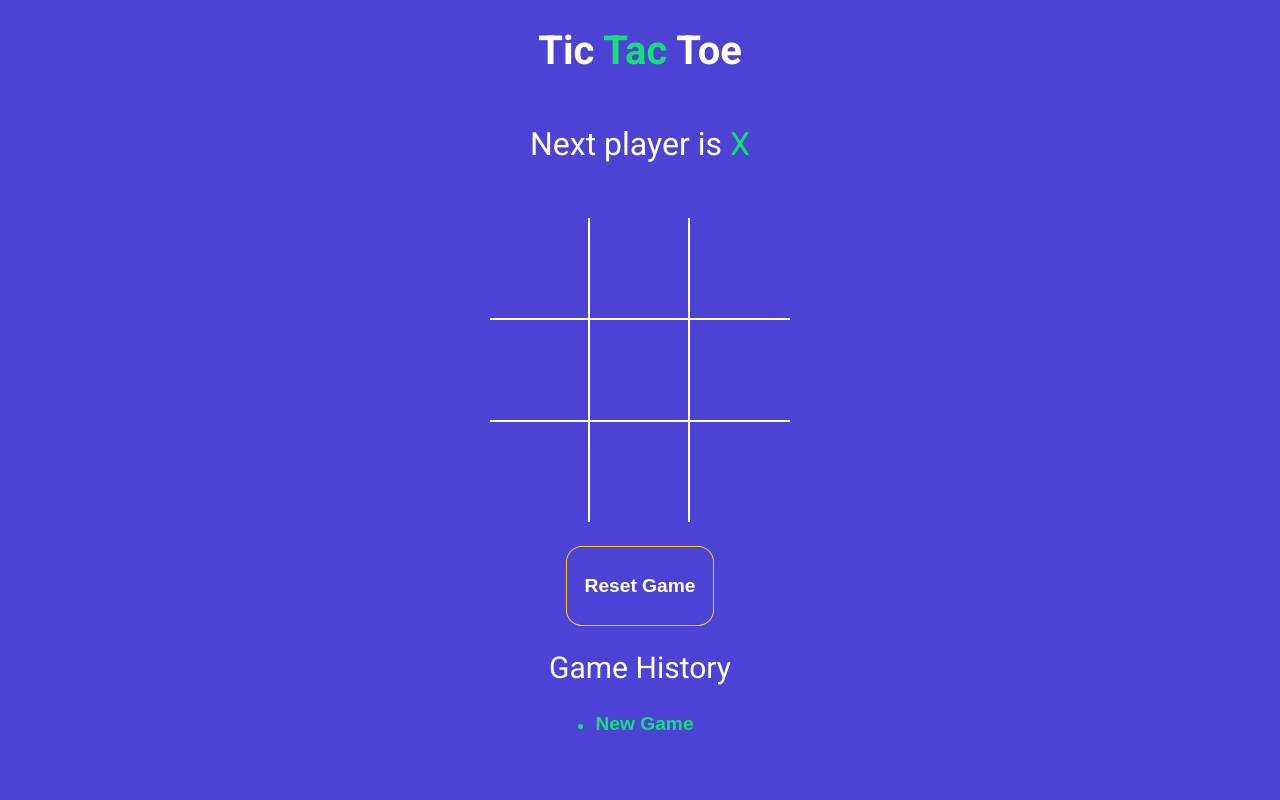
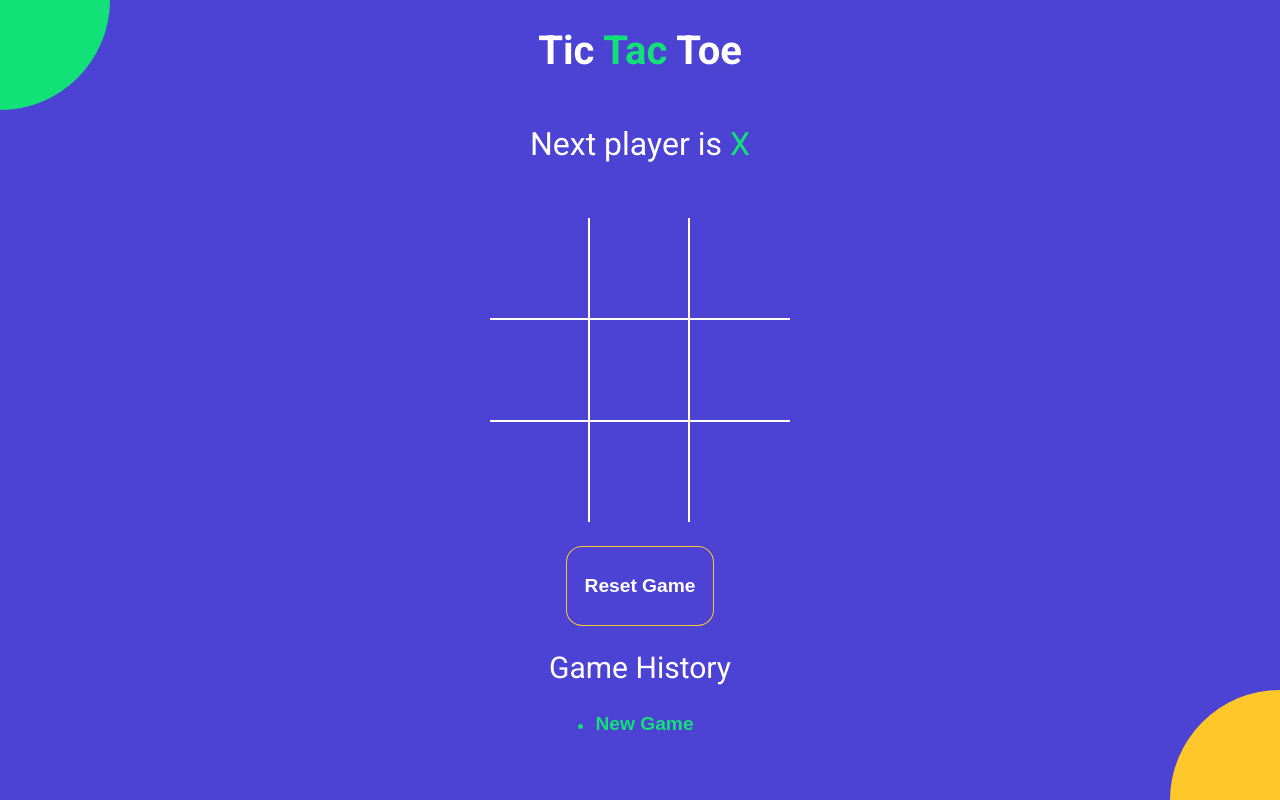
Before and after one commit to GlowingObsidian/tictactoe-react, a React (Vite) app: page / in a window 1280 px wide. Built offline with nearby package versions, Linux system fonts and the light colour scheme.

Commit message:
add background balls

```diff
--- a/package.json
+++ b/package.json
@@ -7,7 +7,8 @@
     "dev": "vite",
     "build": "vite build",
     "lint": "eslint . --ext js,jsx --report-unused-disable-directives --max-warnings 0",
-    "preview": "vite preview"
+    "preview": "vite preview",
+    "deploy": "npm run build && surge dist shreyanstictactoe.surge.sh"
   },
   "dependencies": {
     "react": "^18.2.0",
--- a/src/App.jsx
+++ b/src/App.jsx
@@ -78,6 +78,7 @@
       </button>
       <h2 style={{ fontWeight: "normal" }}>Game History</h2>
       <History history={history} moveTo={moveTo} currentMove={currentMove} />
+      <div className="bg-balls"></div>
     </div>
   );
 }
```
